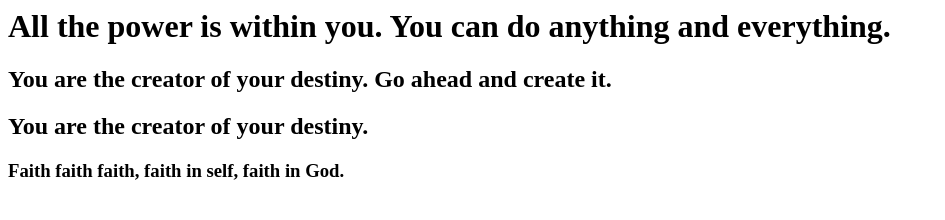
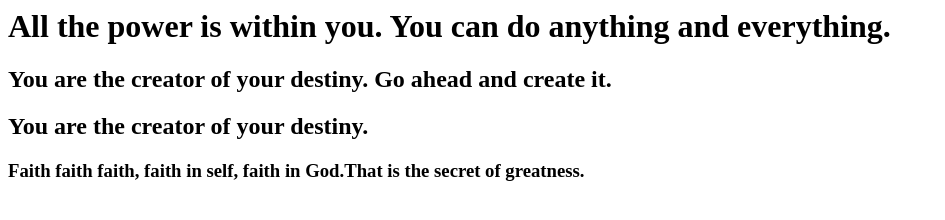
Before and after one commit to prabhatparey/firstgitrepo, a plain HTML site: page index.html in a window 1280 px wide. Shown: the whole page, without its empty margins (0-945 px from the left). Drawn offline with Linux system fonts and the light colour scheme.

Commit message:
Update index.html

```diff
--- a/index.html
+++ b/index.html
@@ -3,6 +3,6 @@
 <h1>All the power is within you. You can do anything and everything.</h1>
 <h2>You are the creator of your destiny. Go ahead and create it.<h2>
 <h2>You are the creator of your destiny.<h2>
-<h3>Faith faith faith, faith in self, faith in God.</h3>
+<h3>Faith faith faith, faith in self, faith in God.That is the secret of greatness.</h3>
 </body>
 </html>
```
